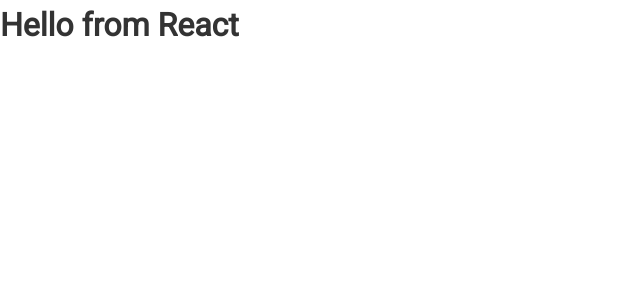
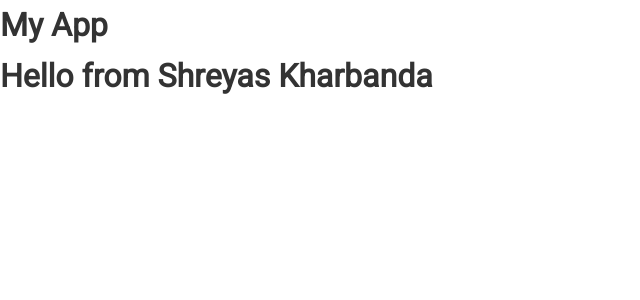
Before and after one commit to Alphacode18/ReactJS-Course, a React (Create React App) app in the folder github-finder/: page / in a window 1280 px wide. Shown: the top 300 px of the page, without its empty margins (0-640 px from the left). Built offline with nearby package versions, Linux system fonts and the light colour scheme.

Commit message:
JSX Expressions

```diff
--- a/github-finder/src/App.js
+++ b/github-finder/src/App.js
@@ -1,12 +1,15 @@
-import React, { Fragment, Component } from 'react';
+import React, { Component } from 'react';
 import './App.css';
 
 class App extends Component {
   render() {
+    const name = 'Shreyas Kharbanda';
+    const loading = false;
     return (
-      <Fragment>
-        <h1>Hello from React</h1>
-      </Fragment>
+      <div className="app">
+        <h1>My App</h1>
+        {loading ? <h4>Loading...</h4> : <h1>Hello from {name}</h1>}
+      </div>
     );
   }
 }
```
Also changed, not shown: 1 other file (tests, documents, lock files or other folders).
